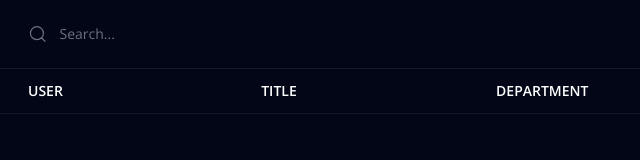
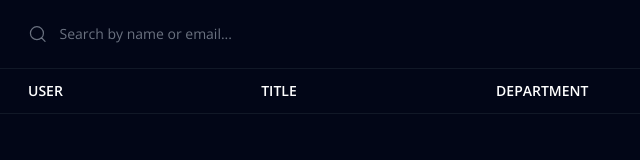
Before and after one commit to AhlamKhalid/responsive-table-html-tailwind-javascript, a website: page src/index.html in a window 1280 px wide. Shown: the full height of the page, 0-640 px from the left. Drawn offline with nearby package versions, Linux system fonts and the light colour scheme; no server answers.

Commit message:
add search functionality

```diff
--- a/src/index.html
+++ b/src/index.html
@@ -37,9 +37,10 @@
       </svg>
       <!-- input -->
       <input
+        id="search-input"
         type="text"
         class="w-full bg-slate-950 text-white text-sm placeholder:text-gray-500 placeholder:text-sm py-6 outline-0"
-        placeholder="Search..."
+        placeholder="Search by name or email..."
       />
     </div>
     <!-- END::search -->
```
Also changed, not shown: dist/css/tailwind.css, dist/js/main.js.
